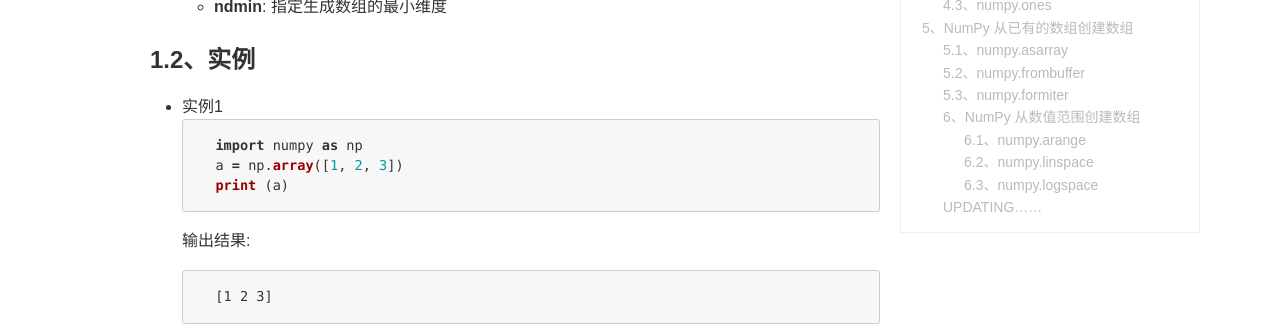
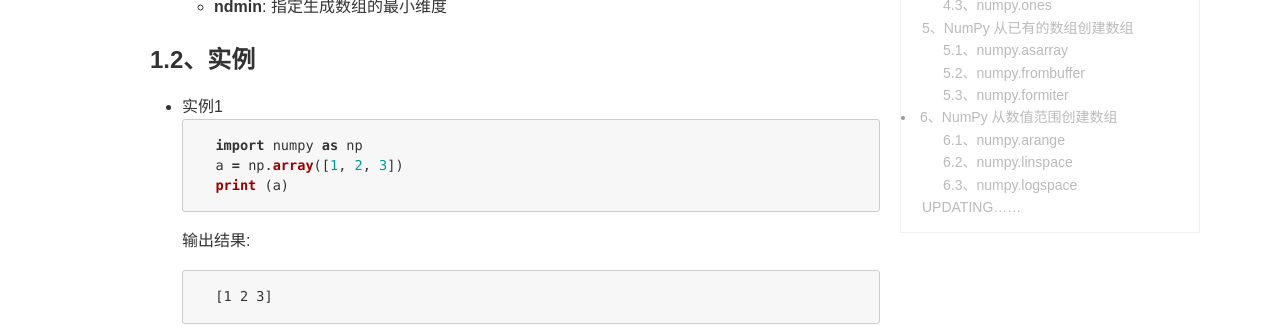
Before and after one commit to lazwan/lazywa.github.io, a Jekyll site: the page built from _posts/2020-01-30-numpy.md, in a window 1280 px wide. Shown: the part 842-1168 px from the top of the page. Built offline with Jekyll 4.4.1, drawn with Linux system fonts in a browser that asks for light colours; comment, search, counter and statistics services are not loaded.

````diff
--- a/_posts/2020-01-30-numpy.md
+++ b/_posts/2020-01-30-numpy.md
@@ -629,9 +629,9 @@ numpy.fromiter(iterable, dtype, cuont = -1)
     [0. 1. 2. 3. 4.]
     ```
 
-### 6、NumPy 从数值范围创建数组
+# 6、NumPy 从数值范围创建数组
 
-#### 6.1、numpy.arange
+### 6.1、numpy.arange
 
 numpy 包中的使用 arange 函数创建数值范围并返回 ndarray 对象，函数格式如下：
 ```python
@@ -685,7 +685,7 @@ numpy.arrange(start, stop, step, dtype)
     [10 12 14 16 18]
     ```
 
-#### 6.2、numpy.linspace
+### 6.2、numpy.linspace
 
 numpy.linspace 函数用于创建一个一维数组，数组是一个等差数列构成的，格式如下：
 ```python
@@ -763,7 +763,7 @@ np.linspace(start, stop, num=50, endpoint=True, retstep=False, dtype=None)
      [10.]]
     ```
 
-#### 6.3、numpy.logspace
+### 6.3、numpy.logspace
 
 numpy.logspace 函数用于创建一个于等比数列。格式如下：
 ```python
@@ -806,4 +806,4 @@ np.logspace(start, stop, num=50, endpoint=True, base=10.0, dtype=None)
     [  1.   2.   4.   8.  16.  32.  64. 128. 256. 512.]
     ```
 
-### UPDATING......
+## UPDATING......
````
